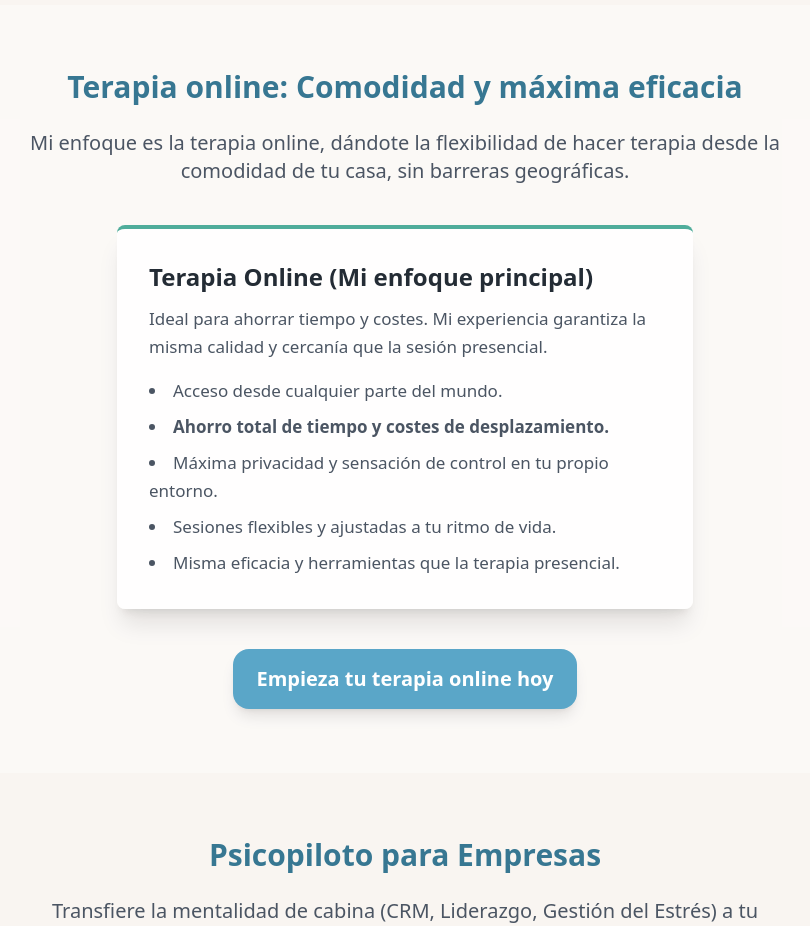
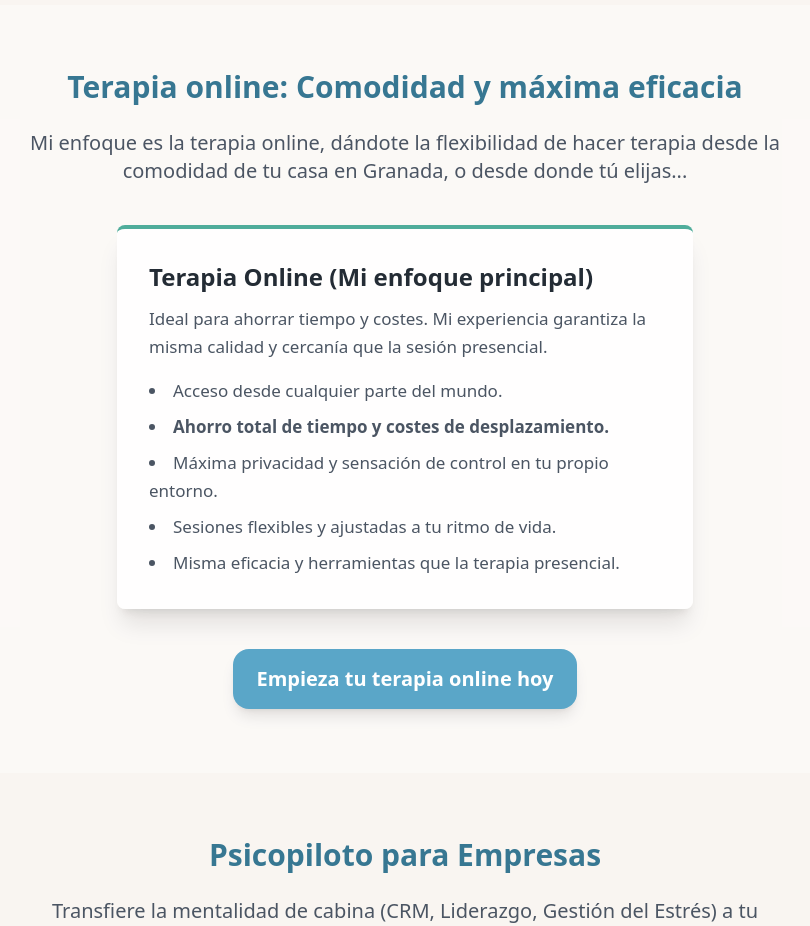
Before and after one commit to psicopiloto/psicopilotopage1, a Next.js app: page / in a window 1280 px wide. Shown: the part 1660-2586 px from the top of the page, without its empty margins (235-1045 px from the left). Built offline with nearby package versions, Linux system fonts and the light colour scheme.

Commit message:
Update index.js

```diff
--- a/pages/index.js
+++ b/pages/index.js
@@ -143,8 +143,7 @@ export default function Home() {
               Terapia online: Comodidad y máxima eficacia
             </h2>
             <p className="text-xl text-psicopiloto-gray-500 mb-10 max-w-3xl mx-auto">
-              Mi enfoque es la terapia online, dándote la flexibilidad de hacer terapia
-              desde la comodidad de tu casa, sin barreras geográficas.
+              Mi enfoque es la terapia online, dándote la flexibilidad de hacer terapia desde la comodidad de tu casa en Granada, o desde donde tú elijas...
             </p>
 
             {/* Se usa grid-cols-1 y max-w para centrar la única columna visible. */}
```
